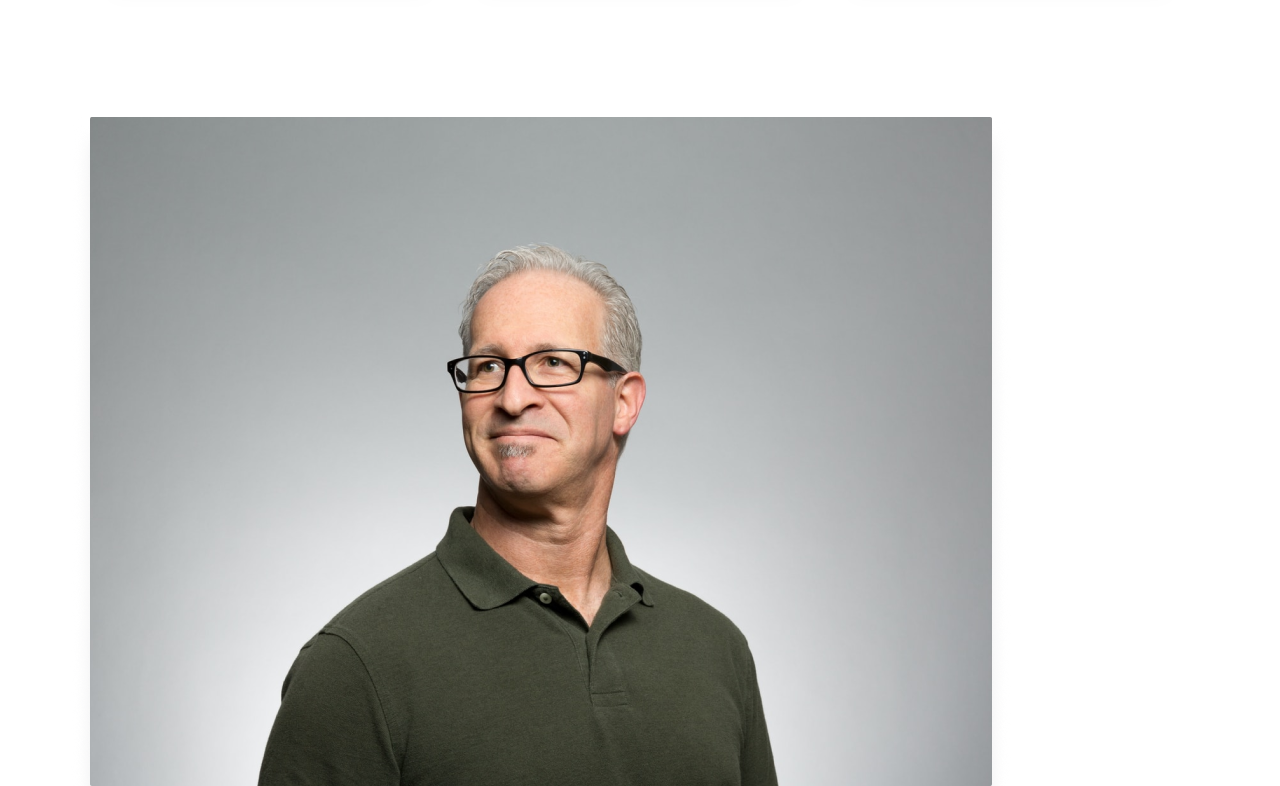
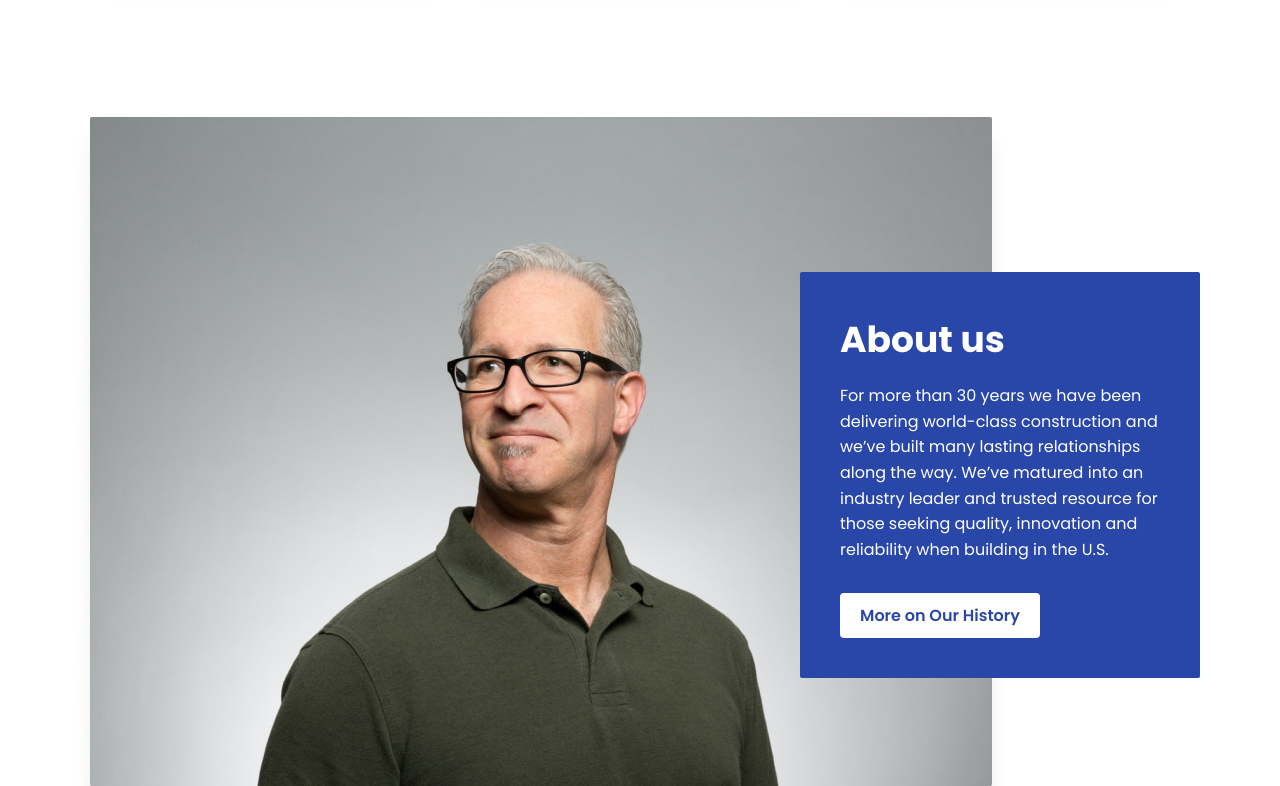
Before and after one commit to HamdyShehiet/The-Box, a plain HTML site: page index.html in a window 1280 px wide. Shown: the part 1269-2055 px from the top of the page. Drawn offline with Linux system fonts and the light colour scheme.

Commit message:
Add: About Us Section Style

```diff
--- a/assets/styles/main.css
+++ b/assets/styles/main.css
@@ -59,12 +59,12 @@ img{
     max-width: 100%;
 }
 h1{
-    font-size: var(--fs-72px);
     font-size: clamp(50px,8vw,var(--fs-72px));
     color: var(--title-color);
 }
 h2.title{
     font-size: var( --fs-36px);
+    font-size: clamp(30px,5vw,var(--fs-36px));
     color: var(--title-color);
 }
 h3.title{
@@ -87,7 +87,6 @@ h3.title{
     margin: 16px 0;
     line-height: 1.6;
     font-size: var(--fs-16px);
-    color: var(--text-color);
 }
 .text-center{
     text-align: center;
@@ -105,6 +104,7 @@ h3.title{
     display: inline-flex;
     padding: 10px 20px;
     font-size: var(--fs-16px);
+    font-weight: 600;
     border-radius: 4px;
 }
 .clr-white{
@@ -203,3 +203,33 @@ section{
 .reputation .container .reputation-list .col .image-icon{
     height: 55px;
 }
+.reputation .container .reputation-list .col p.description{
+    color: var(--text-color);
+}
+.about-us .container .info{
+    padding: 40px;
+    padding: clamp(20px,5vw,40px);
+    border-radius: 2px;
+    color: var(--clr-white);
+    background-color: var(--main-color);
+}
+.about-us .container .info h2.title{
+    color: var(--clr-white);
+}
+.about-us .container .info a.special-btn{
+    margin-top: 15px;
+    background-color: var(--clr-white);
+    color: var(--main-color);
+}
+@media (min-width:1200px) {
+    .about-us {
+        position: relative;
+    }
+    .about-us .container .info{
+        position: absolute;
+        top: 50%;
+        right: 80px;
+        transform: translateY(-50%);
+        max-width: 400px;
+    }
+}
--- a/index.html
+++ b/index.html
@@ -60,7 +60,7 @@
                 <div class="info col">
                     <h2 class="title">About us</h2>
                     <p class="description">For more than 30 years we have been delivering world-class construction and we’ve built many lasting relationships along the way. We’ve matured into an industry leader and trusted resource for those seeking quality, innovation and reliability when building in the U.S.</p>
-                    <a href="#" class="btn">More on Our History</a>
+                    <a href="#" class="special-btn">More on Our History</a>
                 </div>
             </div>
         </section>
```
